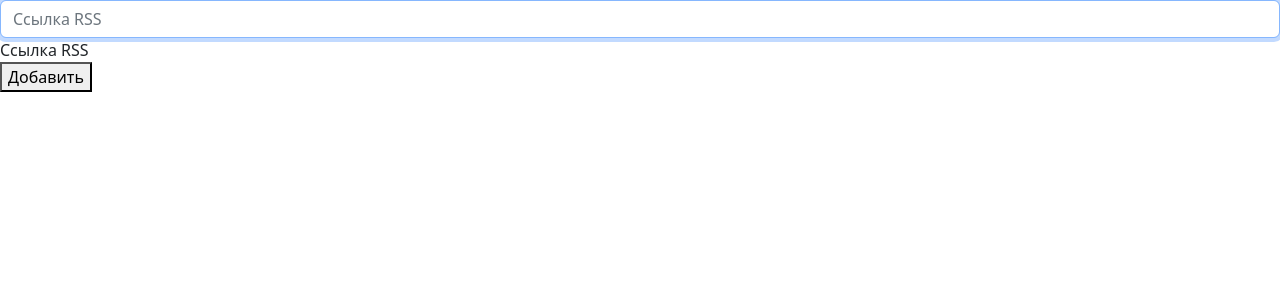
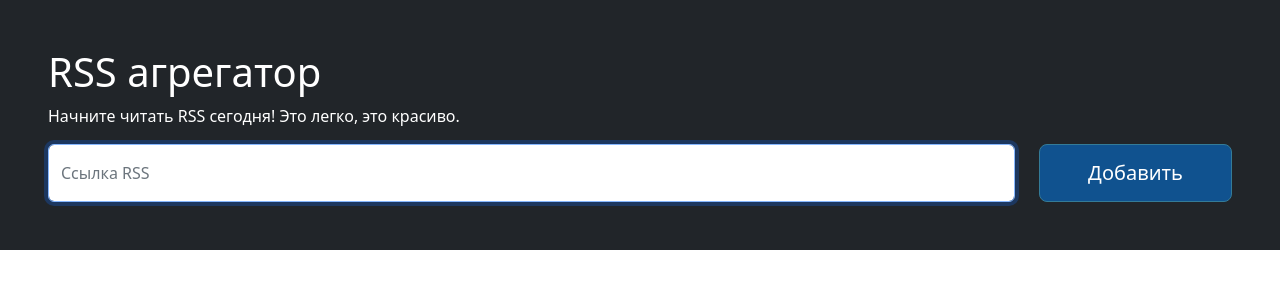
Before and after one commit to Ongawanai/RSS-Reader, a website built with webpack: page index.html in a window 1280 px wide. Built offline with nearby package versions, Linux system fonts and the light colour scheme.

Commit message:
design changes

```diff
--- a/index.html
+++ b/index.html
@@ -4,20 +4,25 @@
         <meta charset="utf-8" />
         <title>RSS Reader</title>
     </head>
-    <body>
-        <section>
-            <div class="row">
+    <body class="d-flex flex-column min-vh-100">
+        <section class="container-fluid bg-dark p-3">
+            <div class="row"></div>
+            <div class="text-white">
+                <h1>RSS агрегатор</h1>
+                <p>Начните читать RSS сегодня! Это легко, это красиво.</p>
                 <form action class="rss-form text-body">
                         <div class="row">
+                            <div class="col">
                                 <div clas="rss-text">
                                     <input id="url-input" autofocus required name="url" aria-label="url" class="form-control w-100" placeholder="Ссылка RSS" autocomplete="off">
-                            <label for="url-input">Ссылка RSS</label>
+                                </div>
                             </div>
                             <div class="button">
-                            <button type="submit" aria-label="add">Добавить</button>
+                                <button type="submit" class="h-100 btn btn-primary btn-lg px-sm-5" aria-label="add">Добавить</button>
                             </div>
                         </div>
                 </form>
+            </div>
         </div>
         </section>
     </body>
--- a/package.json
+++ b/package.json
@@ -30,6 +30,7 @@
     "webpack-dev-server": "^4.13.2"
   },
   "dependencies": {
-    "bootstrap": "^5.2.3"
+    "bootstrap": "^5.2.3",
+    "yup": "^1.0.2"
   }
 }
--- a/src/styles.scss
+++ b/src/styles.scss
@@ -1 +1,93 @@
 @import "~bootstrap/scss/bootstrap";
+
+*, *::before, *::after {
+    box-sizing: border-box;
+}
+
+.d-flex {
+    display: flex !important;
+}
+.flex-grow-1 {
+    flex-grow: 1 !important;
+}
+
+.flex-column {
+    flex-direction: column !important;
+}
+
+.min-vh-100 {
+    min-height: 100vh !important;
+}
+
+.p-3 {
+    padding: 3rem !important;
+}
+
+.container-fluid {
+    width: 100%;
+    margin-left: auto;
+    margin-right: auto;
+}
+
+.bg-dark {
+    --bs-bg-opacity: 1;
+    background-color: rgb(33,37,41) !important;
+}
+
+section {
+    display: block;
+}
+
+.row {
+    --bs-gutter-x: 1.5rem;
+    --bs-gutter-y: 0;
+    display: flex;
+    flex-wrap: wrap;
+}
+
+.px-sm-5 {
+    padding-right: 3rem !important;
+    padding-left: 3rem !important;
+}
+
+.button {
+    flex: 0 0 auto;
+    width: auto;
+}
+
+
+.col {
+    flex: 1 0 0%;
+}
+
+.text-white {
+    color: white;
+}
+
+.form-control {
+    height: calc(3.5rem + 2px);
+    line-height: 1.25;
+}
+
+.btn-primary {
+    color: white;
+    background-color: rgba(11, 96, 175, 0.76);
+    border-color: rgb(52, 123, 151);
+}
+
+.h-100 {
+    height: 100% !important;
+}
+
+.btn {
+    display: inline-block;
+    font-weight: 400;
+    line-height: 1.5;
+    text-align: center;
+}
+
+.btn-lrg {
+    padding: 0.5rem 1rem;
+    font-size: 1.25rem;
+    border-radius: 0.3rem;
+}
```
Also changed, not shown: 1 other file. Lines whose indentation alone changed are shown as unchanged.
